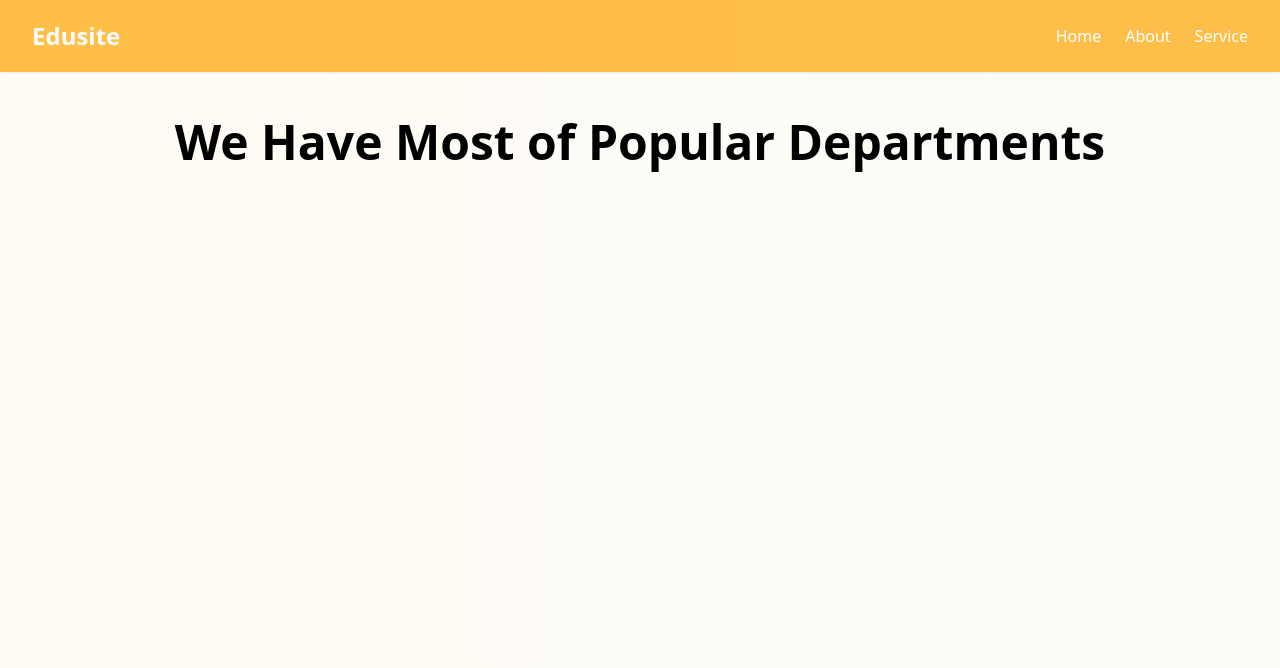
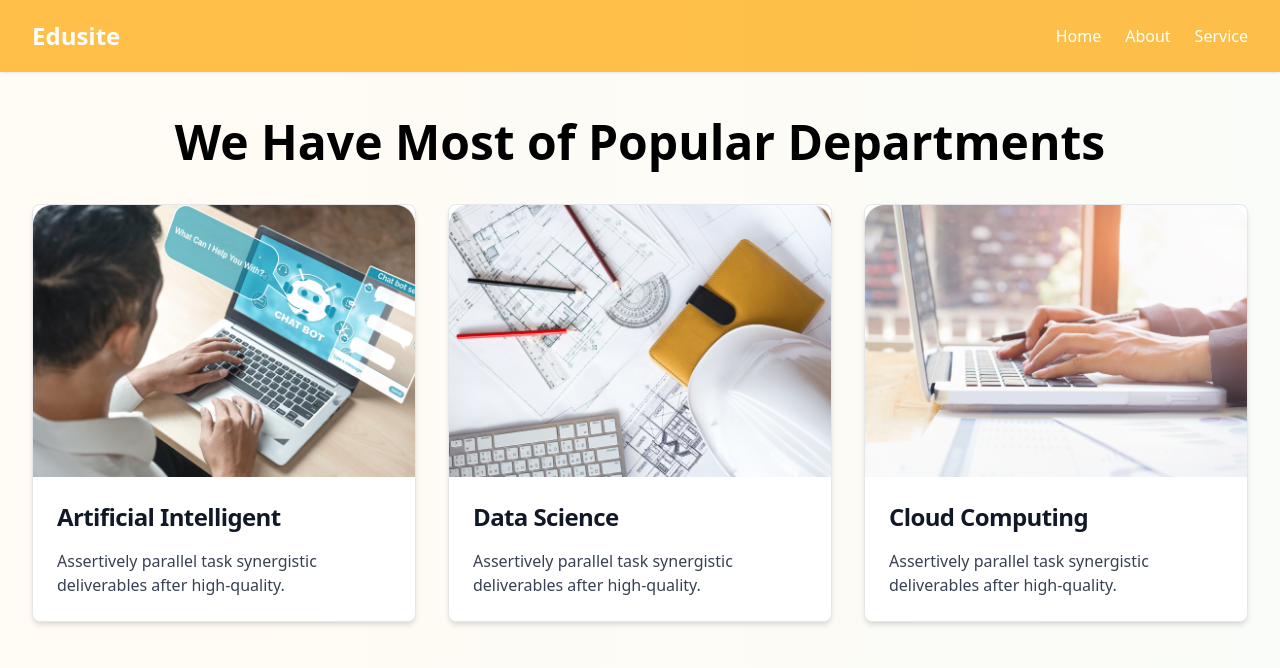
Before and after one commit to Alice2212/edusite, a React (Create React App) app: page /service in a window 1280 px wide. Shown: the top 668 px of the page. Built offline with nearby package versions, Linux system fonts and the light colour scheme.

Commit message:
courses added

```diff
--- a/package.json
+++ b/package.json
@@ -6,6 +6,8 @@
     "@testing-library/jest-dom": "^5.16.5",
     "@testing-library/react": "^13.4.0",
     "@testing-library/user-event": "^13.5.0",
+    "flowbite": "^1.6.5",
+    "flowbite-react": "^0.4.4",
     "react": "^18.2.0",
     "react-dom": "^18.2.0",
     "react-icons": "^4.8.0",
--- /dev/null
+++ b/src/Data/Department-Data.js
@@ -0,0 +1,29 @@
+import Dept1 from "../assets/images/depertment-1.png";
+import Dept2 from "../assets/images/depertment-2.png";
+import Dept3 from "../assets/images/depertment-3.png";
+
+const details = [
+  {
+    image: Dept1,
+    title: "Artificial Intelligent",
+    description:
+      "Assertively parallel task synergistic deliverables after high-quality.",
+    more: "Learn More",
+  },
+  {
+    image: Dept2,
+    title: "Data Science",
+    description:
+      "Assertively parallel task synergistic deliverables after high-quality.",
+    more: "Learn More",
+  },
+  {
+    image: Dept3,
+    title: "Cloud Computing",
+    description:
+      "Assertively parallel task synergistic deliverables after high-quality.",
+    more: "Learn More",
+  },
+];
+
+export default details
--- a/src/components/Service.jsx
+++ b/src/components/Service.jsx
@@ -1,9 +1,25 @@
 import React from 'react'
+import details from '../Data/Department-Data';
+import { Card } from "flowbite-react";
 
 const Service = () => {
+  const departmentLists = details.map((data) => (
+    <div className="max-w-sm mb-8">
+      <Card imgSrc={data.image}>
+        <h5 className="text-2xl font-bold tracking-tight text-gray-900 dark:text-white">
+          {data.title}
+        </h5>
+        <p className="font-normal text-gray-700 dark:text-gray-400">
+          {data.description}
+        </p>
+
+      </Card>
+    </div>
+  ));
+
   return (
     <div
-      className="w-screen h-screen"
+      className="w-screen"
       style={{
         background: "var(--gradient)",
       }}
@@ -13,9 +29,7 @@ const Service = () => {
           We Have Most of Popular Departments
         </h2>
         {/* department list */}
-        <div className="department-list">
-
-        </div>
+        <div className="department-list mb-4 flex gap-8">{departmentLists}</div>
       </div>
     </div>
   );
--- a/tailwind.config.js
+++ b/tailwind.config.js
@@ -1,8 +1,11 @@
 /** @type {import('tailwindcss').Config} */
 module.exports = {
-  content: ["./src/**/*.{js,jsx,ts,tsx}"],
+  content: [
+    "./src/**/*.{js,jsx,ts,tsx}",
+    "node_modules/flowbite-react/**/*.{js,jsx,ts,tsx}",
+  ],
   theme: {
     extend: {},
   },
-  plugins: [],
+  plugins: [require("flowbite/plugin")],
 };
```
Also changed, not shown: 1 other file (tests, documents, lock files or other folders).
